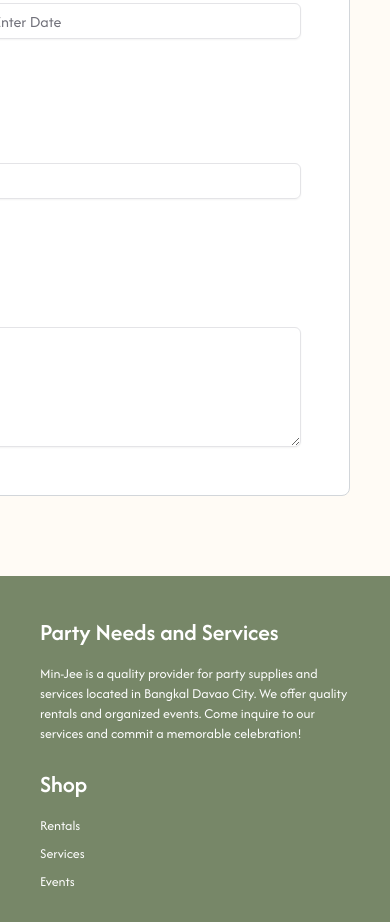
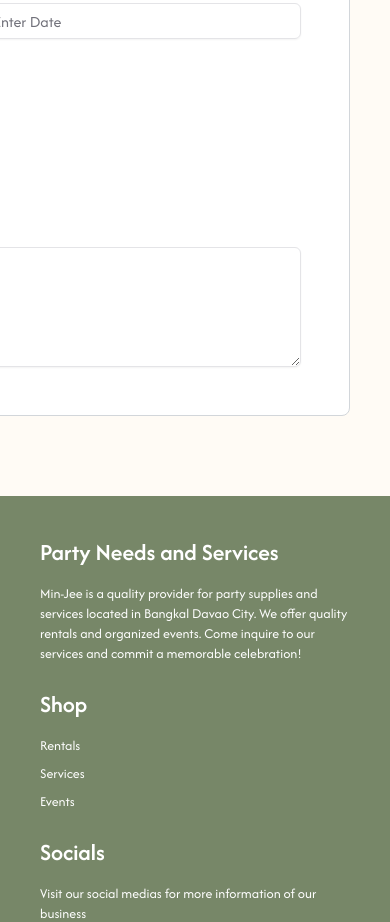
Before and after one commit to ykylejan/Min-Jee, a Next.js app: page /checkout in a window 390 px wide. Shown: the part 840-1762 px from the top of the page. Built offline with nearby package versions, Linux system fonts and the light colour scheme.

Commit message:
chore(customer): remove phone number text field

```diff
--- a/src/components/CheckoutPage/OrderDetails.tsx
+++ b/src/components/CheckoutPage/OrderDetails.tsx
@@ -39,10 +39,10 @@
                     <Input placeholder="Enter Date" />
                 </div>
 
-                <div className="w-full">
+                {/* <div className="w-full">
                     <h1>Phone Number</h1>
                     <Input placeholder="909-876-5432" />
-                </div>
+                </div> */}
 
                 <div className="space-y-3 pb-3">
                     <h1>Order Obtainment Method</h1>
```
